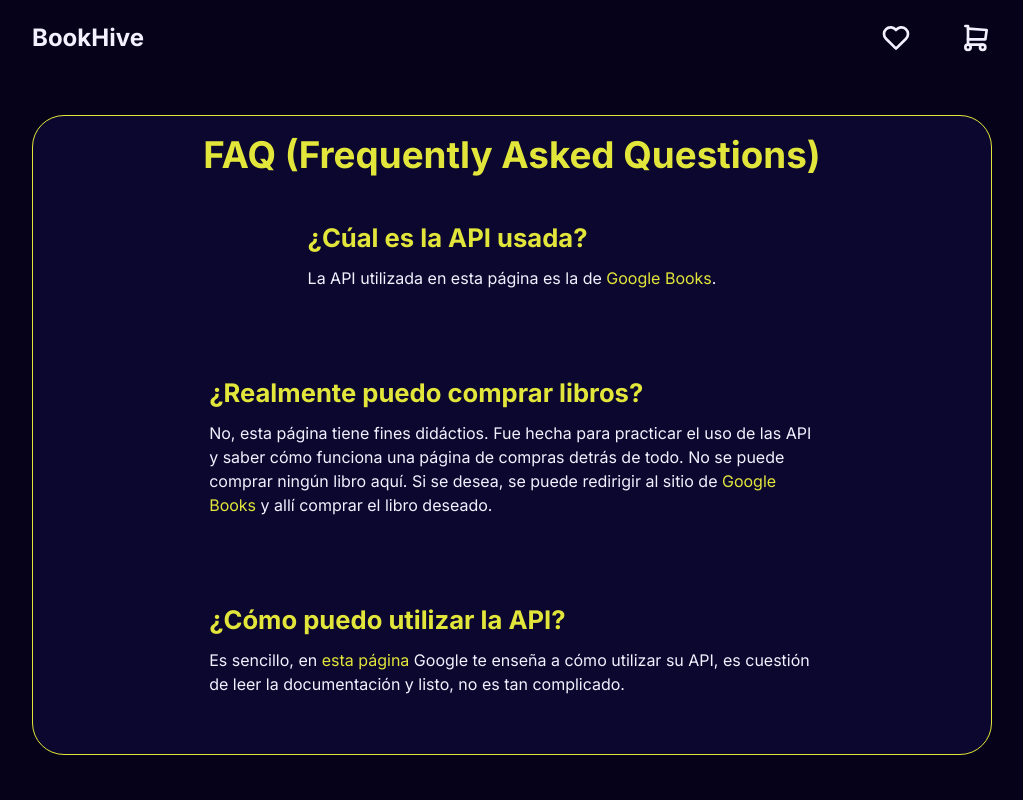
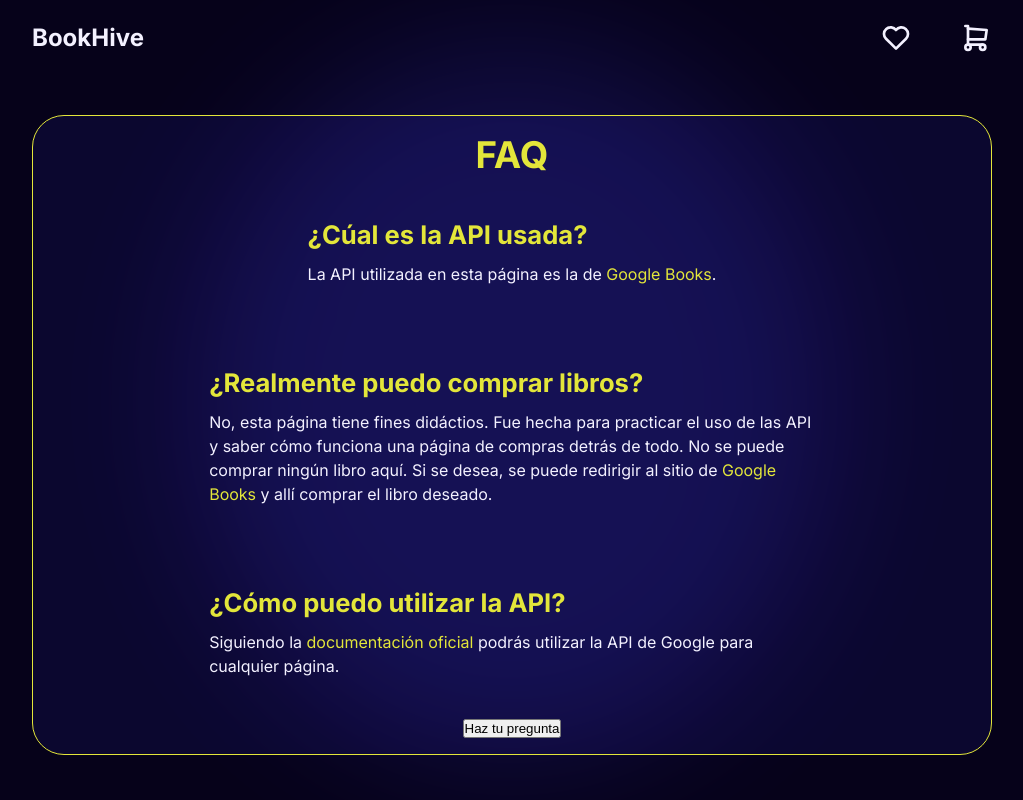
Before and after one commit to JunLovin/remaster-bookhive, a React (Vite) app: page /faq in a window 1280 px wide. Shown: the whole page, without its empty margins (128-1151 px from the left). Built offline with nearby package versions, Linux system fonts and the light colour scheme.

Commit message:
Feat: add button to send question

```diff
--- a/src/components/FAQ.jsx
+++ b/src/components/FAQ.jsx
@@ -2,13 +2,20 @@ import '@styles/App.css'
 import Header from '@components/Header'
 
 function FAQ() {
+
+    const handleQuestion = () => {
+        const response = prompt('Escribe tu pregunta:')
+        alert(`¡Muchas Gracias! Tu pregunta fue: ${response}, revisaremos tu pregunta y nos pondremos en contacto contigo.`)
+    }
+
     return (
         <>
         <Header />
         <div className="faq">
+            <div className="bubble-background api-bubble"></div>
             <div className="faq-container">
                 <div className="faq-title">
-                    <h2>FAQ (Frequently Asked Questions)</h2>
+                    <h2>FAQ</h2>
                 </div>
                 <div className="faq-questions">
                     <div className="question">
@@ -21,8 +28,11 @@ function FAQ() {
                     </div>
                     <div className="question">
                         <h2>¿Cómo puedo utilizar la API?</h2>
-                        <p>Es sencillo, en <a href="https://developers.google.com/books/docs/v1/getting_started" target="_blank">esta página</a> Google te enseña a cómo utilizar su API, es cuestión de leer la documentación y listo, no es tan complicado.</p>
+                        <p>Siguiendo la <a href="https://developers.google.com/books/docs/overview">documentación oficial</a> podrás utilizar la API de Google para cualquier página.</p>
                     </div>
+                </div>
+                <div className="faq-button">
+                    <button onClick={handleQuestion}>Haz tu pregunta</button>
                 </div>
             </div>
         </div>
```
